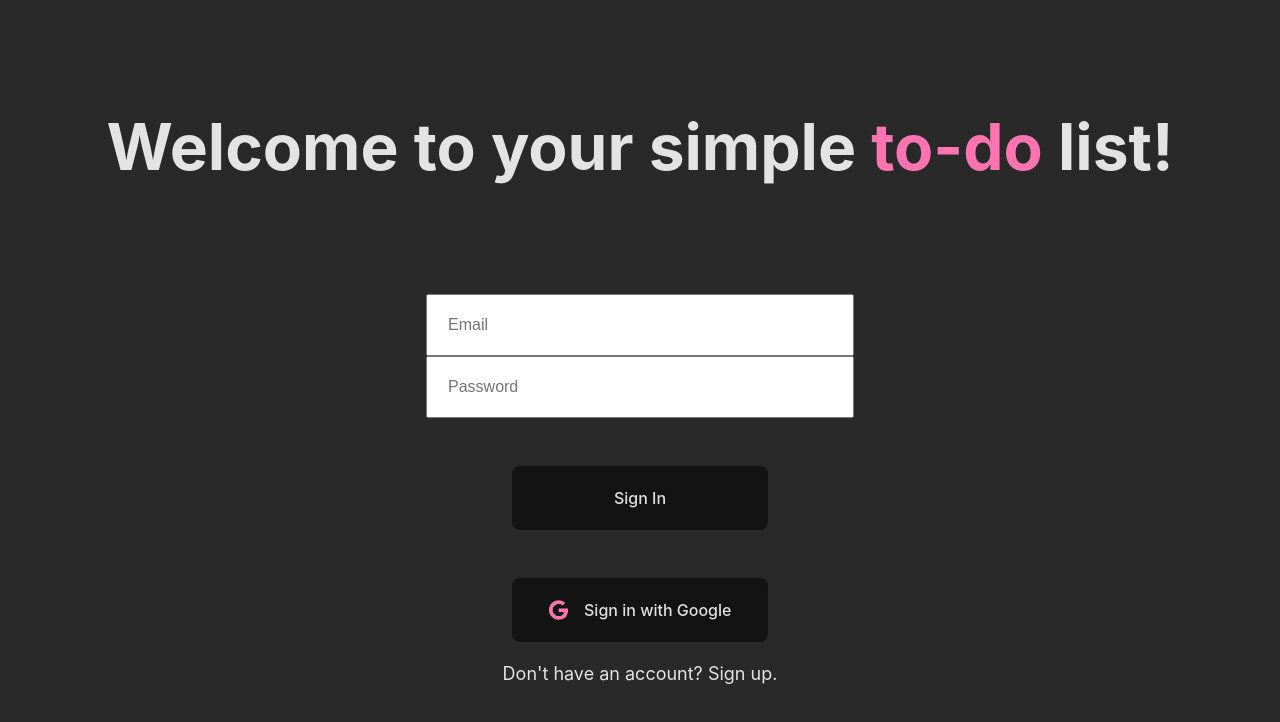
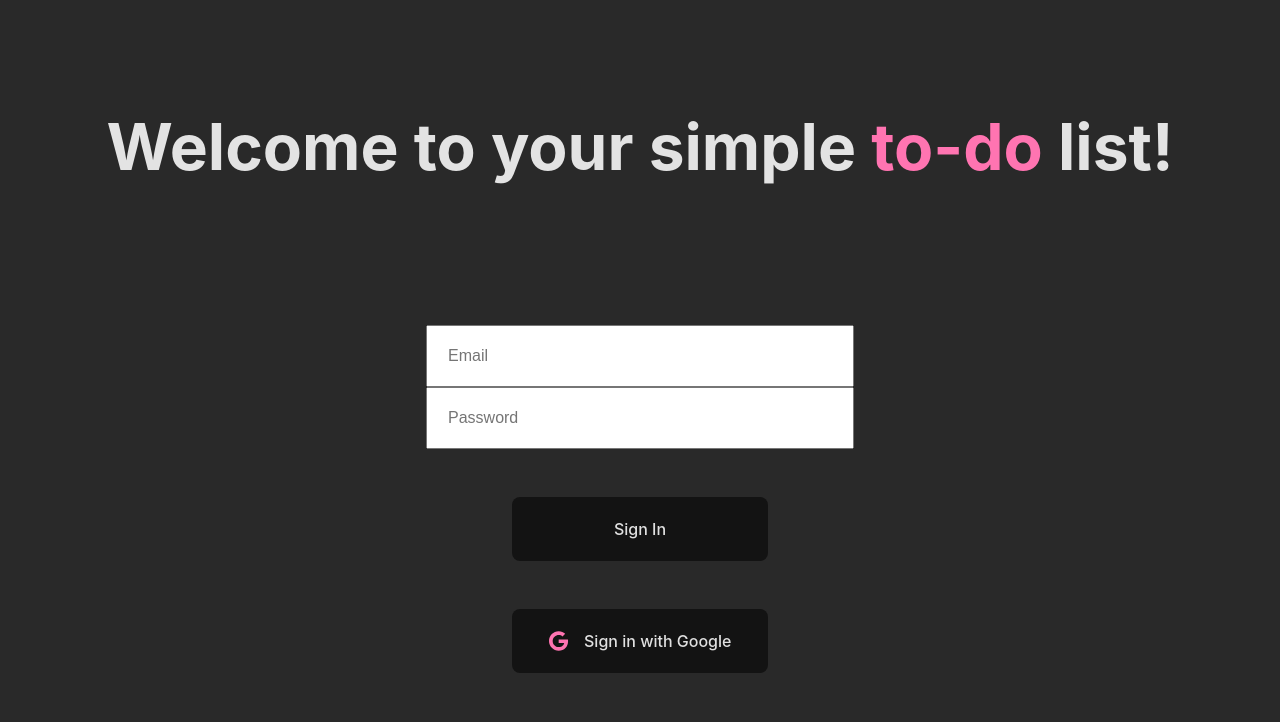
Before and after one commit to alexandrearabian/simple-todo, a React (Vite) app: page / in a window 1280 px wide. Shown: the top 722 px of the page. Built offline with nearby package versions, Linux system fonts and the light colour scheme; no server answers.

Commit message:
Sign in fix

```diff
--- a/src/components/Login.jsx
+++ b/src/components/Login.jsx
@@ -53,9 +53,9 @@ function Login() {
                     <FontAwesomeIcon icon={faGoogle} />  Sign in with Google
                 </button>
 
-                <p onClick={() => setIsSignUp(!isSignUp)}>
+                {/* <p onClick={() => setIsSignUp(!isSignUp)}>
                     {isSignUp ? "Already have an account? Sign in." : "Don't have an account? Sign up."}
-                </p>
+                </p> */}
             </div>
         </div>
     );
```
